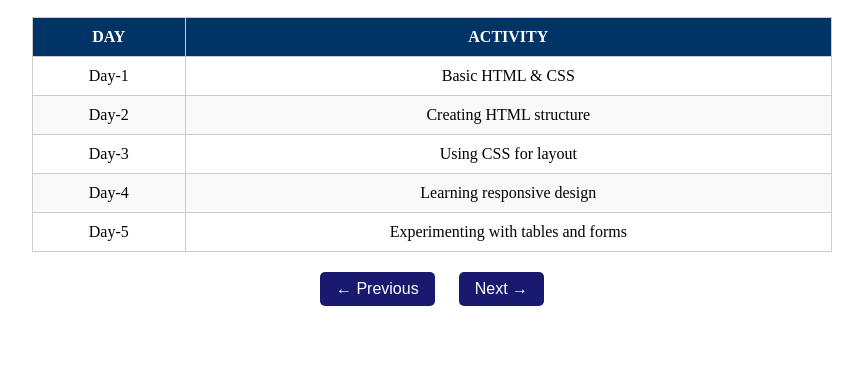
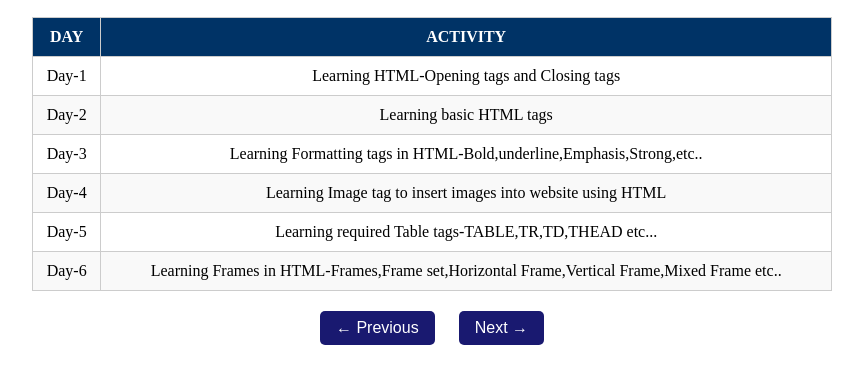
Before and after one commit to mouni27-04/csp_project, a plain HTML site: page activity4.html in a window 1280 px wide. Shown: the part 138-522 px from the top of the page, without its empty margins (208-1071 px from the left). Drawn offline with Linux system fonts and the light colour scheme.

Commit message:
Update activity4.html

```diff
--- a/activity4.html
+++ b/activity4.html
@@ -8,11 +8,12 @@
       <tr><th>DAY</th><th>ACTIVITY</th></tr>
     </thead>
     <tbody>
-      <tr><td>Day-1</td><td>Basic HTML & CSS</td></tr>
-      <tr><td>Day-2</td><td>Creating HTML structure</td></tr>
-      <tr><td>Day-3</td><td>Using CSS for layout</td></tr>
-      <tr><td>Day-4</td><td>Learning responsive design</td></tr>
-      <tr><td>Day-5</td><td>Experimenting with tables and forms</td></tr>
+      <tr><td>Day-1</td><td>Learning HTML-Opening tags and Closing tags</td></tr>
+      <tr><td>Day-2</td><td>Learning basic HTML tags</td></tr>
+      <tr><td>Day-3</td><td>Learning Formatting tags in HTML-Bold,underline,Emphasis,Strong,etc..</td></tr>
+      <tr><td>Day-4</td><td>Learning Image tag to insert images into website using HTML</td></tr>
+      <tr><td>Day-5</td><td>Learning required Table tags-TABLE,TR,TD,THEAD etc...</td></tr>
+      <tr><td>Day-6</td><td>Learning Frames in HTML-Frames,Frame set,Horizontal Frame,Vertical Frame,Mixed Frame etc..</td></tr>
     </tbody>
   </table>
 
```
